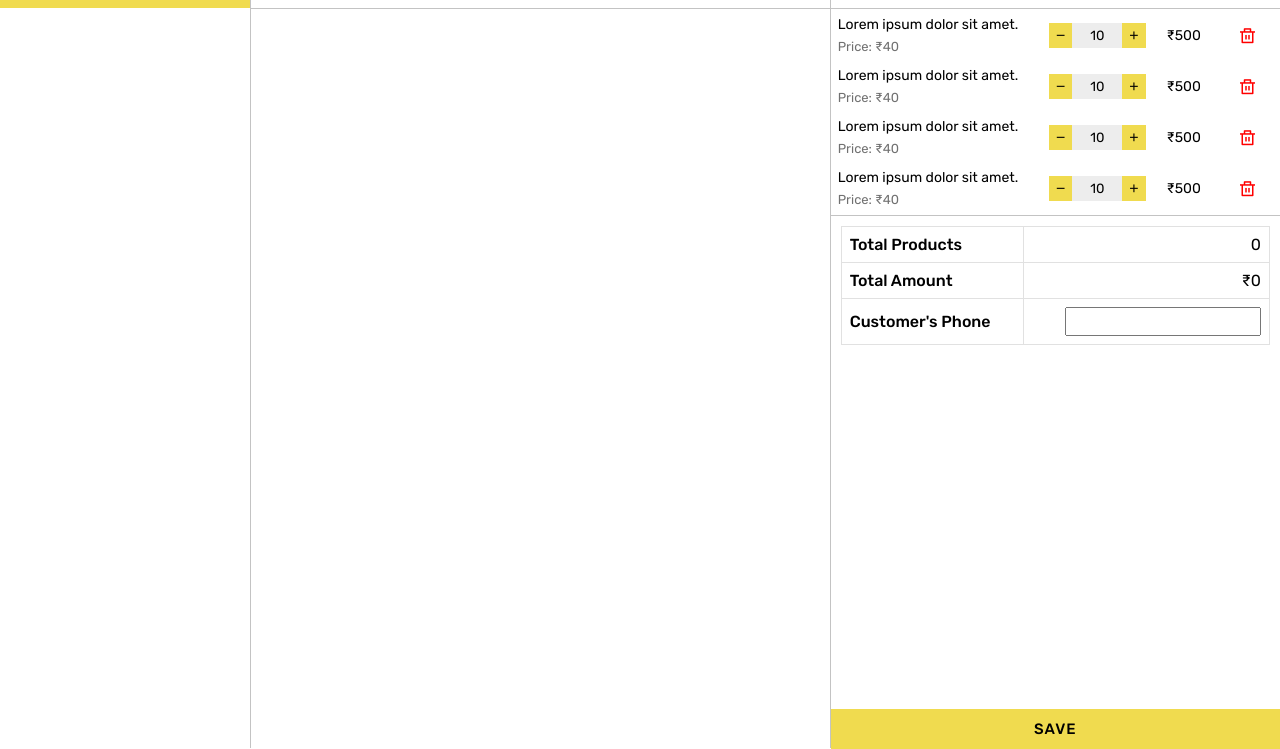
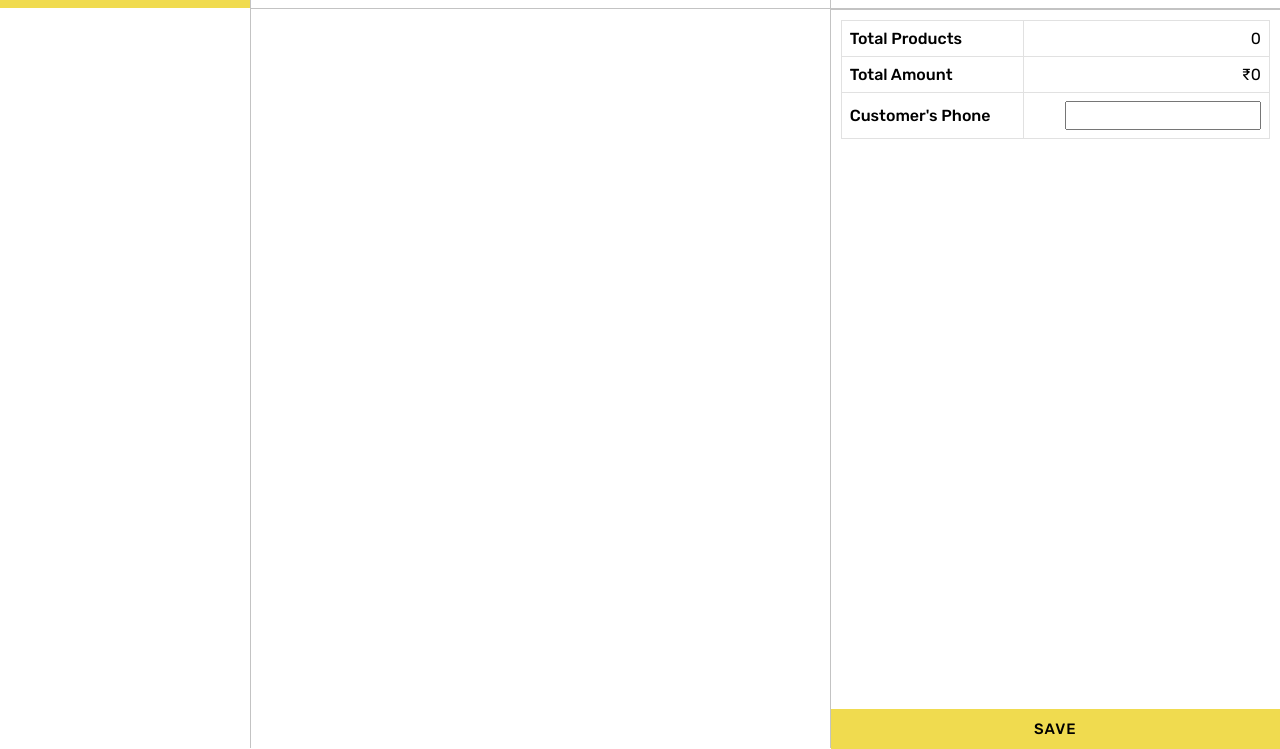
Before and after one commit to abinash2055/HTML_Billing_App, a plain HTML site: page index.html in a window 1280 px wide. Shown: the part 52-801 px from the top of the page. Drawn offline with nearby package versions, Linux system fonts and the light colour scheme; no server answers.

Commit message:
Selecting Deleting Products

```diff
--- a/app.js
+++ b/app.js
@@ -14,6 +14,7 @@ document.addEventListener("click", (e) => {
 function initBilling() {
   getAllCategory();
   getProducts("all");
+  localStorage.clear();
 }
 
 window.onload = () => {
@@ -54,7 +55,7 @@ function createProductBox(products) {
   let productBoxHtmlStr = "";
 
   products.forEach((singleProduct) => {
-    productBoxHtmlStr += `<div class="product" onclick="selectProduct(${singleProduct.id}, this)">
+    productBoxHtmlStr += `<div class="product" data-product="${singleProduct.id}" onclick="selectProduct(${singleProduct.id}, this)">
             <div class="product-img">
               <img src="${singleProduct.thumbnail}" alt="" />
             </div>
@@ -86,7 +87,7 @@ async function searchProduct(searchQuery) {
 }
 
 async function selectProduct(productId, productBox) {
-  let req = await fetch(`https://dummyjson.com/products/${productId}, this`);
+  let req = await fetch(`https://dummyjson.com/products/${productId}`);
   let response = await req.json();
 
   const { id, title, price } = response;
@@ -114,4 +115,48 @@ async function selectProduct(productId, productBox) {
   productBox.classList.add("active");
 
   // Creating Billing Section
+
+  let selectedItems = document.getElementById("selected-items");
+  let tr = document.createElement("tr");
+
+  tr.innerHTML = `
+  <td>
+    <p class="product-name">${title}</p>
+    <span>Price: ₹${price}</span>
+  </td>
+  <td>
+    <div class="qty-box">
+      <button type="button">
+        <i class="ri-subtract-line"></i>
+      </button>
+      <input type="text" value="1" readonly />
+      <button type="button">
+        <i class="ri-add-line"></i>
+      </button>
+    </div>
+  </td>
+  <td>₹${price}</td>
+  <td>
+    <button type="button" class="trash-bin" onclick="removeSelectedItem(${id},this)">
+      <i class="ri-delete-bin-line"></i>
+    </button>
+  </td>
+`;
+  selectedItems.append(tr);
 }
+
+function removeSelectedItem(productId, deleteBtn) {
+  let selectedProducts = localStorage.getItem(`selectedProducts`);
+  selectedProducts = JSON.parse(selectedProducts);
+
+  let newProductList = selectedProducts.filter(
+    (product) => product.id != productId
+  );
+  localStorage.setItem("selectedProducts", JSON.stringify(newProductList));
+  deleteBtn.closest("tr").remove();
+
+  let productBox = document.querySelector(
+    `.product[data-product="${productId}"]`
+  );
+  productBox.classList.remove("active");
+}
--- a/index.html
+++ b/index.html
@@ -51,99 +51,8 @@
         </div>
         <div class="billing-items">
           <div class="items">
-            <table>
-              <tr>
-                <td>
-                  <p class="product-name">Lorem ipsum dolor sit amet.</p>
-                  <span>Price: ₹40</span>
-                </td>
-                <td>
-                  <div class="qty-box">
-                    <button type="button">
-                      <i class="ri-subtract-line"></i>
-                    </button>
-                    <input type="text" value="10" readonly />
-                    <button type="button">
-                      <i class="ri-add-line"></i>
-                    </button>
-                  </div>
-                </td>
-                <td>₹500</td>
-                <td>
-                  <button type="button" class="trash-bin">
-                    <i class="ri-delete-bin-line"></i>
-                  </button>
-                </td>
-              </tr>
-              <tr>
-                <td>
-                  <p class="product-name">Lorem ipsum dolor sit amet.</p>
-                  <span>Price: ₹40</span>
-                </td>
-                <td>
-                  <div class="qty-box">
-                    <button type="button">
-                      <i class="ri-subtract-line"></i>
-                    </button>
-                    <input type="text" value="10" readonly />
-                    <button type="button">
-                      <i class="ri-add-line"></i>
-                    </button>
-                  </div>
-                </td>
-                <td>₹500</td>
-                <td>
-                  <button type="button" class="trash-bin">
-                    <i class="ri-delete-bin-line"></i>
-                  </button>
-                </td>
-              </tr>
-              <tr>
-                <td>
-                  <p class="product-name">Lorem ipsum dolor sit amet.</p>
-                  <span>Price: ₹40</span>
-                </td>
-                <td>
-                  <div class="qty-box">
-                    <button type="button">
-                      <i class="ri-subtract-line"></i>
-                    </button>
-                    <input type="text" value="10" readonly />
-                    <button type="button">
-                      <i class="ri-add-line"></i>
-                    </button>
-                  </div>
-                </td>
-                <td>₹500</td>
-                <td>
-                  <button type="button" class="trash-bin">
-                    <i class="ri-delete-bin-line"></i>
-                  </button>
-                </td>
-              </tr>
-              <tr>
-                <td>
-                  <p class="product-name">Lorem ipsum dolor sit amet.</p>
-                  <span>Price: ₹40</span>
-                </td>
-                <td>
-                  <div class="qty-box">
-                    <button type="button">
-                      <i class="ri-subtract-line"></i>
-                    </button>
-                    <input type="text" value="10" readonly />
-                    <button type="button">
-                      <i class="ri-add-line"></i>
-                    </button>
-                  </div>
-                </td>
-                <td>₹500</td>
-                <td>
-                  <button type="button" class="trash-bin">
-                    <i class="ri-delete-bin-line"></i>
-                  </button>
-                </td>
-              </tr>
+            <table id="selected-items">
+              <!-- The Selected Items will be render by JavaScript -->
             </table>
           </div>
           <div class="billing-calculation">
```
